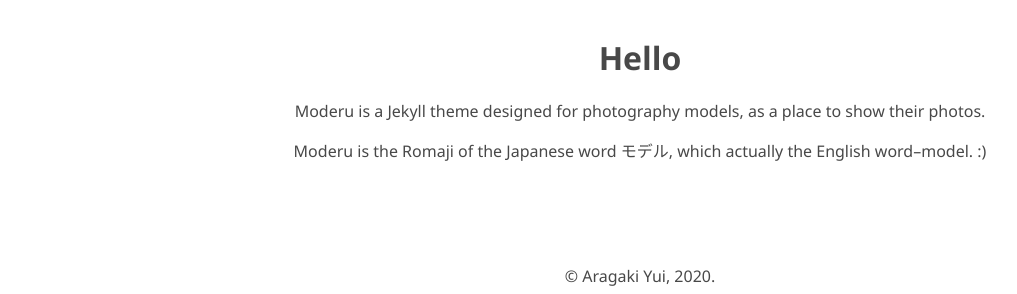
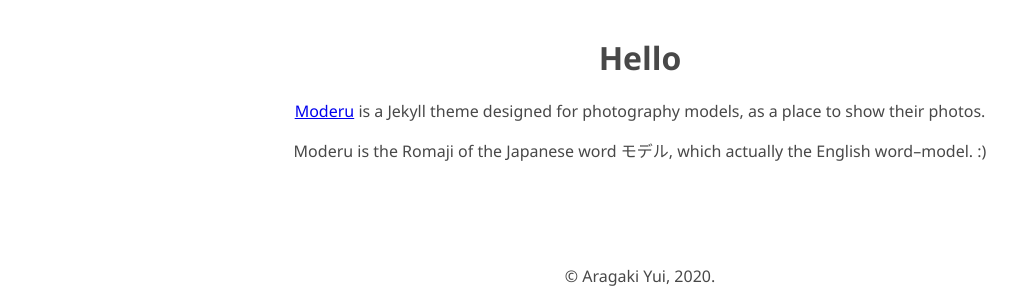
Before and after one commit to crispgm/moderu, a Jekyll site: the page built from about.md, in a window 1280 px wide. Shown: the part 187-481 px from the top of the page, without its empty margins (0-1017 px from the left). Built offline with Jekyll 4.4.1, drawn with Linux system fonts in a browser that asks for light colours; some web fonts are replaced; our own code applies the rules of GitHub Pages for plain Markdown files; some of the changed lines change nothing that is shown.

Commit message:
doc: add link to GitHub

```diff
--- a/about.md
+++ b/about.md
@@ -4,6 +4,6 @@ layout: page
 
 # Hello
 
-Moderu is a Jekyll theme designed for photography models, as a place to show their photos.
+[Moderu](https://github.com/crispgm/dotfiles) is a Jekyll theme designed for photography models, as a place to show their photos.
 
 Moderu is the Romaji of the Japanese word モデル, which actually the English word--model. :)
```
